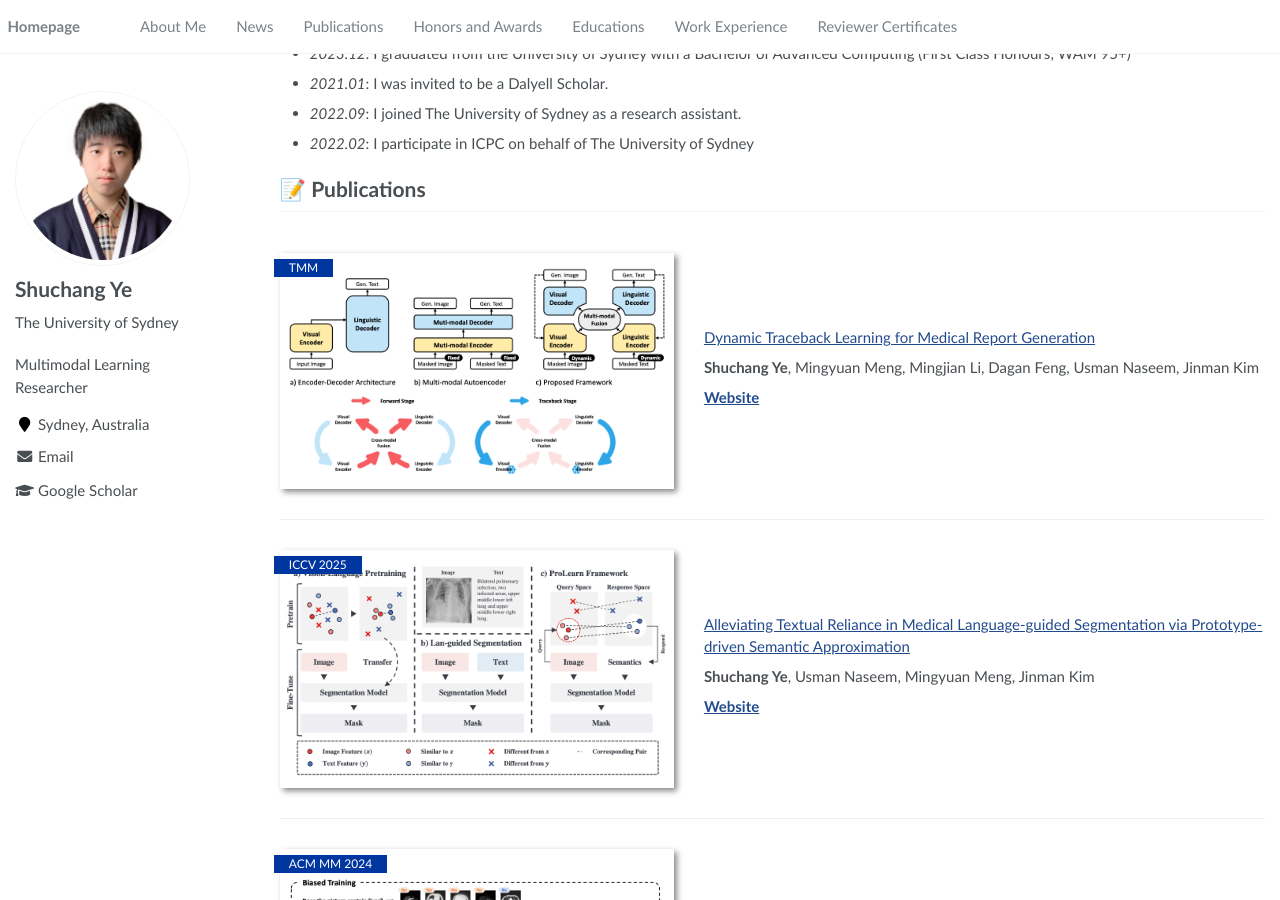
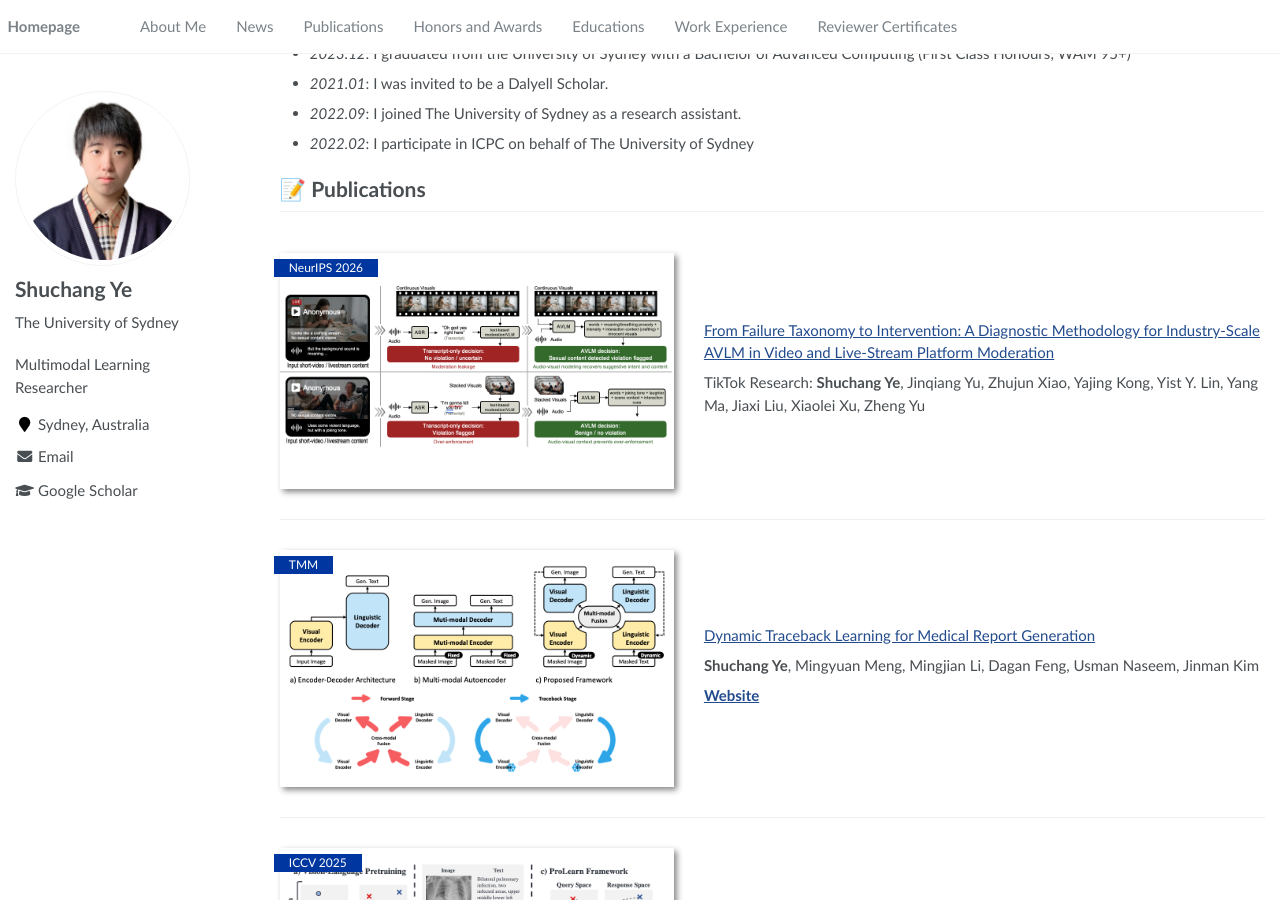
Before and after one commit to ShuchangYe-bib/ShuchangYe-bib.github.io, a Jekyll site: the page built from _pages/about.md, in a window 1280 px wide and 900 px high, scrolled down 702 px. Built offline with Jekyll 4.4.1, drawn with Linux system fonts in a browser that asks for light colours.

Commit message:
add one publication item

```diff
--- a/_pages/about.md
+++ b/_pages/about.md
@@ -44,6 +44,16 @@ I worked as a machine learning engineer for TikTok, where I developed the first
 - *2022.02*: I participate in ICPC on behalf of The University of Sydney
 
 # 📝 Publications
+
+<div class='paper-box'><div class='paper-box-image'><div><div class="badge">NeurIPS 2026</div><img src='images/tiktokavlm.png' alt="tiktokavlm" width="100%"></div></div>
+<div class='paper-box-text' markdown="1">
+
+[From Failure Taxonomy to Intervention: A Diagnostic Methodology for Industry-Scale AVLM in Video and Live-Stream Platform Moderation](https://arxiv.org/abs/2606.30059)
+
+TikTok Research: **Shuchang Ye**, Jinqiang Yu, Zhujun Xiao, Yajing Kong, Yist Y. Lin, Yang Ma, Jiaxi Liu, Xiaolei Xu, Zheng Yu
+
+</div>
+</div>
 
 <div class='paper-box'><div class='paper-box-image'><div><div class="badge">TMM</div><img src='images/dtrace.png' alt="dtrace" width="100%"></div></div>
 <div class='paper-box-text' markdown="1">
```
Also changed, not shown: images/tiktokavlm.png (added), 2 other files.
